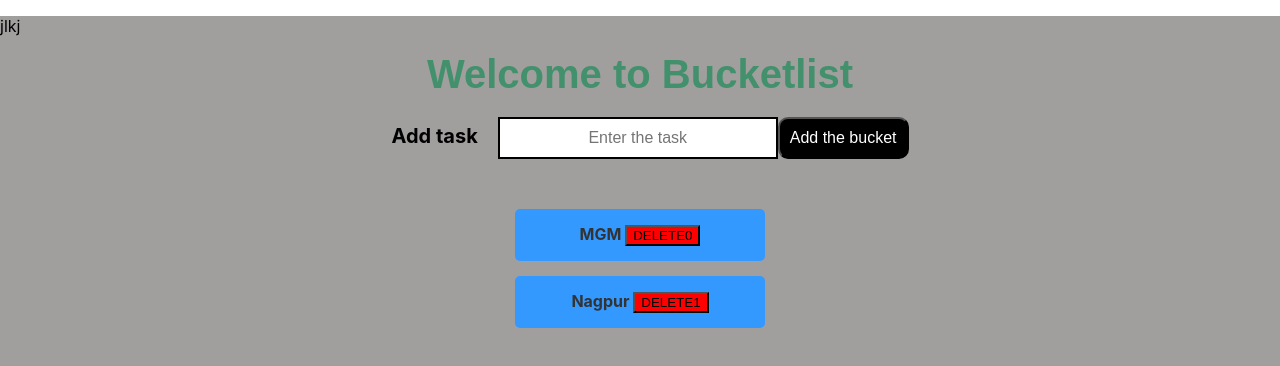
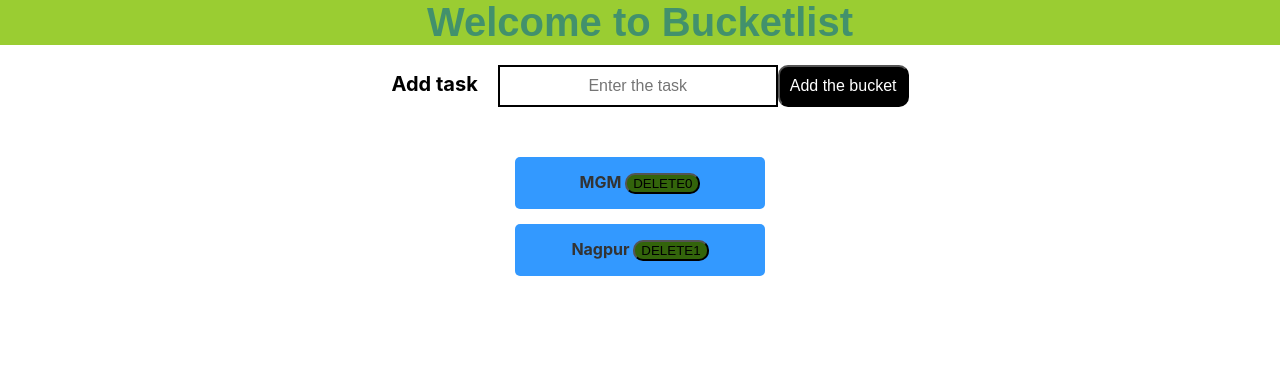
Before and after one commit to surajkawadkar/todolist, a React (Create React App) app: page / in a window 1280 px wide. Shown: the top 366 px of the page. Built offline with nearby package versions, Linux system fonts and the light colour scheme.

Commit message:
styling fixed ready to work with nav for multi todo list

```diff
--- a/src/components/AddItem.js
+++ b/src/components/AddItem.js
@@ -79,7 +79,7 @@ import '../style.css';
         return (
             <div className="add-item" >
 
-
+              <div className="heading">Welcome to Bucketlist</div>
                 <label>Add task</label>
                 <input type="text" value = {this.state.element} onChange={this.handleElementChange} placeholder="Enter the task"/>
 
--- a/src/components/HomePage.js
+++ b/src/components/HomePage.js
@@ -8,9 +8,9 @@ import NavBar from './NavBar';
         return (
             <div className="bg">
                 <div>
-                    <NavBar/>
+                    <NavBar className="nav"/>
                 </div>
-                 <div className="heading">Welcome to Bucketlist</div>
+
                 <AddItem/>
             </div>
         )
--- a/src/components/NavBar.js
+++ b/src/components/NavBar.js
@@ -4,7 +4,7 @@ import React, { Component } from 'react'
     render() {
         return (
             <div>
-                <p>jlkj</p>
+
             </div>
         )
     }
--- a/src/style.css
+++ b/src/style.css
@@ -10,9 +10,10 @@
   }
 
 
-  .bg{
+  .bg-list{
       height: 100vh;
       background-color: rgba(68, 62, 62, 0.5);
+
 
   }
 
@@ -74,8 +75,13 @@ input {
   }
 ul li .del-btn{
     color: black;
-    background-color: red;
+    background-color: rgb(51, 100, 11);
+    border-radius: 10px;
 
+}
+
+ul li .del-btn:hover{
+  background-color: red;
 }
 
 ul li{
@@ -95,8 +101,12 @@ ul{
 .add-item ul li : hover{
     background-color: yellowgreen;
 }
-h1:hover{
+.heading:hover{
     background-color: yellowgreen;
 }
 
 /* hover issues   jhkjhkj*/
+
+.nav{
+  float: left;
+}
```
Also changed, not shown: 1 other file (tests, documents, lock files or other folders).
